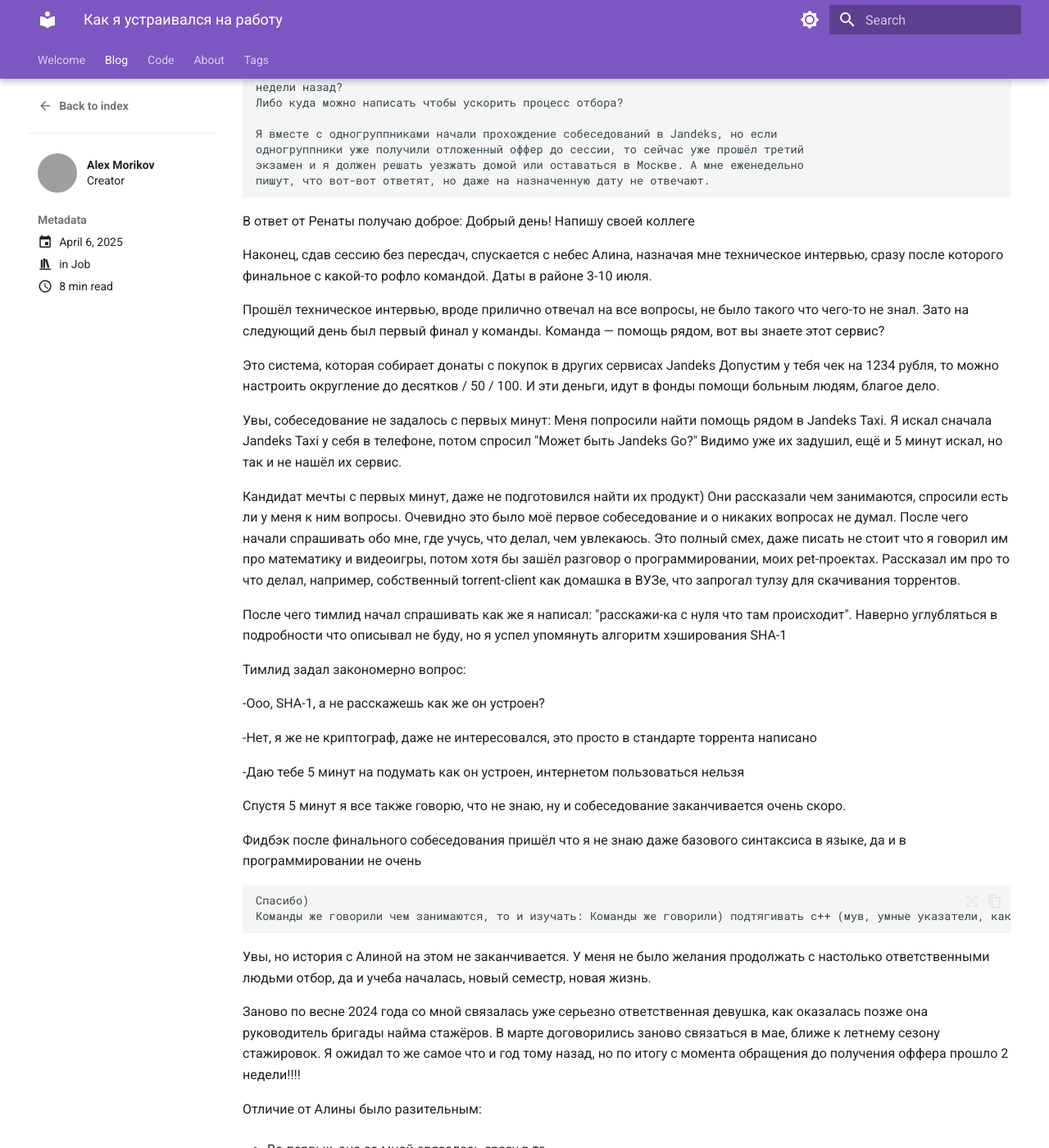
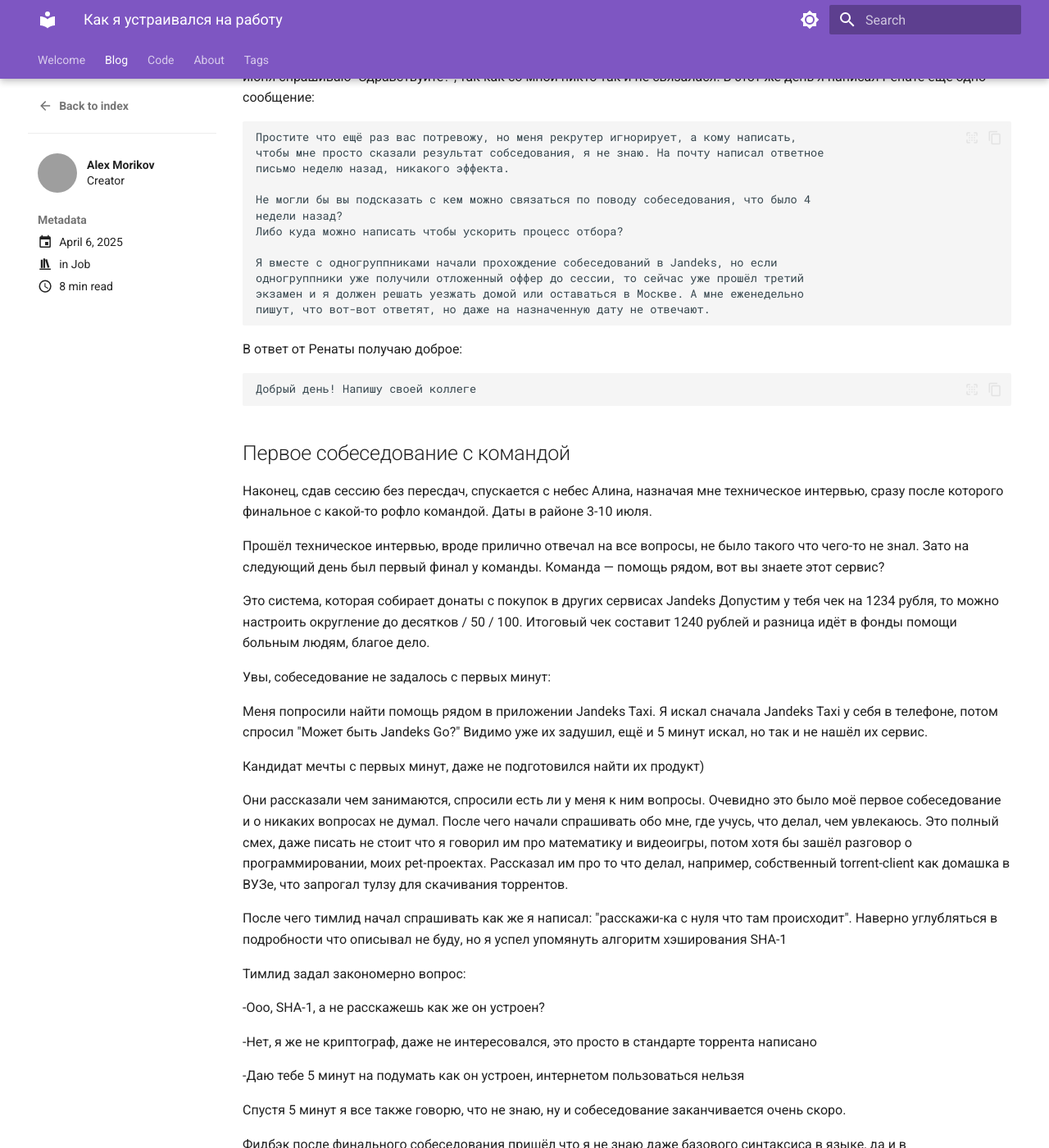
Before and after one commit to Wpert/vblog, an MkDocs documentation site: the page built from docs/blog/posts/2025-04-06-how-did-i-entered-my-job.md, in a window 1280 px wide and 1400 px high, scrolled down 1355 px. Shown: the whole window at 82% size. Built offline with MkDocs 1.6.1 and Material for MkDocs 9.7.7, drawn with Linux system fonts in a browser that asks for light colours; some of the changed text lies outside the part shown; grey boxes are pictures that could not be loaded.

Commit message:
new article

```diff
--- a/docs/blog/posts/2025-04-06-how-did-i-entered-my-job.md
+++ b/docs/blog/posts/2025-04-06-how-did-i-entered-my-job.md
@@ -89,7 +93,11 @@
 ~~~
 
 В ответ от Ренаты получаю доброе:
+~~~
 Добрый день! Напишу своей коллеге
+~~~
+
+## Первое собеседование с командой
 
 Наконец, сдав сессию без пересдач, спускается с небес Алина, назначая мне
 техническое интервью, сразу после которого финальное с какой-то рофло командой.
@@ -101,14 +109,16 @@
 
 Это система, которая собирает донаты с покупок в других сервисах Jandeks
 Допустим у тебя чек на 1234 рубля, то можно настроить округление до десятков / 50 / 100.
-И эти деньги, идут в фонды помощи больным людям, благое дело.
+Итоговый чек составит 1240 рублей и разница идёт в фонды помощи больным людям, благое дело.
 
 Увы, собеседование не задалось с первых минут:
-Меня попросили найти помощь рядом в Jandeks Taxi.
+
+Меня попросили найти помощь рядом в приложении Jandeks Taxi.
 Я искал сначала Jandeks Taxi у себя в телефоне, потом спросил "Может быть Jandeks Go?"
 Видимо уже их задушил, ещё и 5 минут искал, но так и не нашёл их сервис.
 
 Кандидат мечты с первых минут, даже не подготовился найти их продукт)
+
 Они рассказали чем занимаются, спросили есть ли у меня к ним вопросы. Очевидно это
 было моё первое собеседование и о никаких вопросах не думал. После чего начали
 спрашивать обо мне, где учусь, что делал, чем увлекаюсь. Это полный смех, даже писать
@@ -186,8 +199,9 @@
 
 Выбрал стажировку, так как больше шансов на успех, больше выбора и проще условия.
 
-Уже знал к кому обращаться, очевидно к новой hr. Она назначила собеседования
-в 3 команды, 2 из которых дали добро. Выбрал ещё одну инфраструктурную, так как в
+Уже знал к кому обращаться, очевидно к новой hr.
+
+Она назначила собеседования в 3 команды, 2 из которых дали добро. Выбрал ещё одну инфраструктурную, так как в
 ней будет сложнее всего и интереснее. Проработал, даже успел в конце декабря заболеть
 пневмонией, из-за которой весь январь (сессию) пришлось пролежать в общаге,
 лечась от бронхита. Врачи много чего наговорили, запугали, надеюсь не просто так.
```
Also changed, not shown: other parts of docs/blog/posts/2025-04-06-how-did-i-entered-my-job.md (+11 -1 lines).
